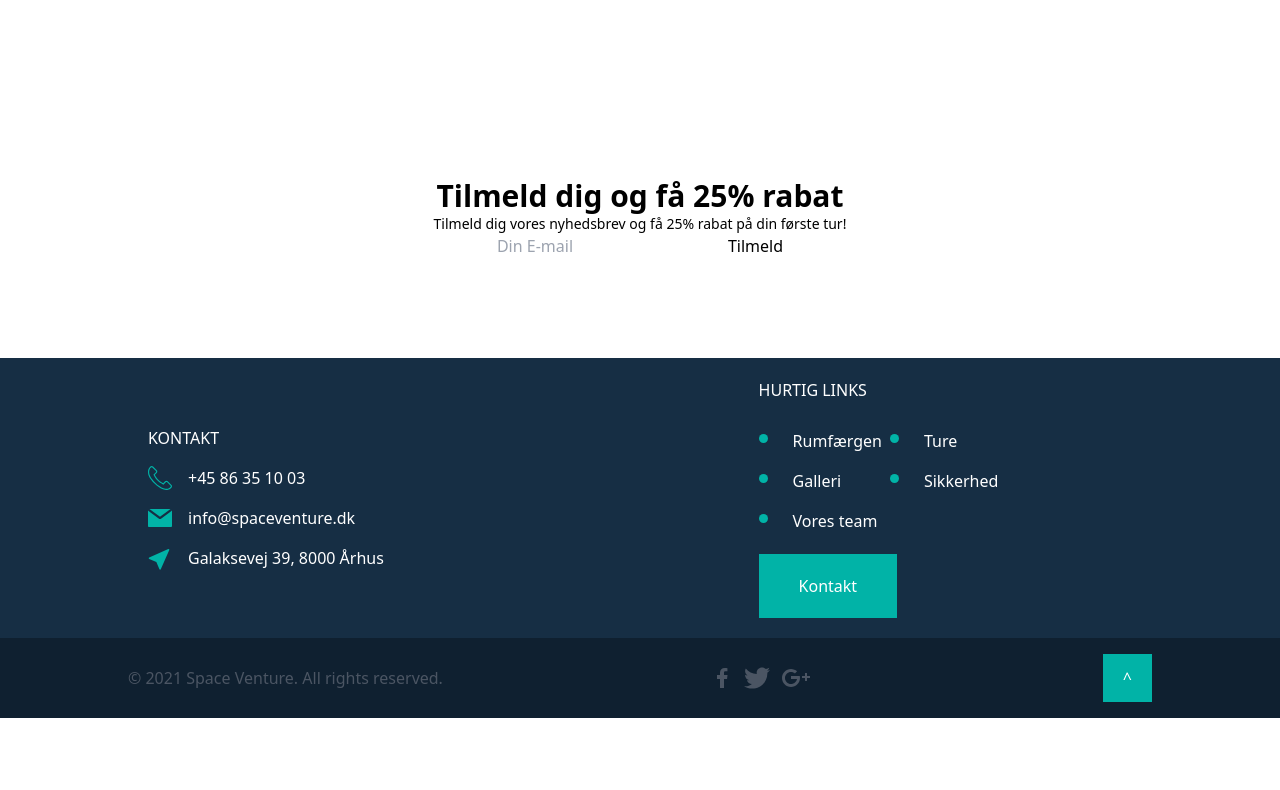
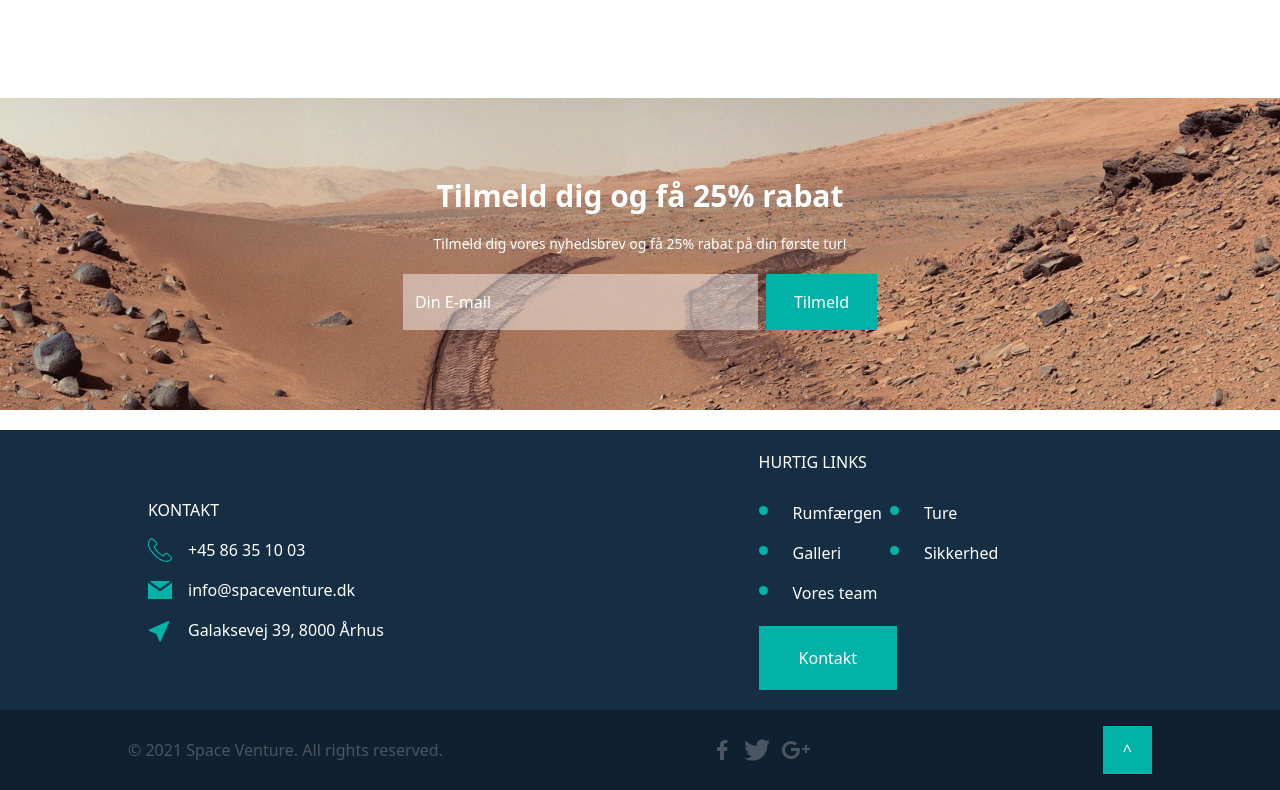
Before and after one commit to fredeskrubba/Space-venture, a React (Create React App) app: page / in a window 1280 px wide. Shown: the part 2595-3385 px from the top of the page. Before the commit the page ends 3313 px from the top, so only its background shows below. Built offline with nearby package versions, Linux system fonts and the light colour scheme; some icons are missing.

Commit message:
frontpage done

```diff
--- a/src/components/Form.jsx
+++ b/src/components/Form.jsx
@@ -1,11 +1,17 @@
+import newsmail from "../images/newsmail.jpg";
+
 const Form = () => {
     return (
-        <section className="p-20 m-5 flex flex-col items-center">
-                <h2 className="text-3xl font-extrabold">Tilmeld dig og få 25% rabat</h2>
-                <p className="text-sm">Tilmeld dig vores nyhedsbrev og få 25% rabat på din første tur!</p>
-                <form action="">
-                    <input type="text" placeholder="Din E-mail"/>
-                    <button>Tilmeld</button>
+        <section className="p-20 my-5 flex flex-col items-center gap-5" style={{
+            backgroundImage: `url(${newsmail})`,
+            backgroundSize: "cover",
+            backgroundPosition: "center"
+        }}>
+                <h2 className="text-3xl font-bold text-white">Tilmeld dig og få 25% rabat</h2>
+                <p className="text-sm text-white">Tilmeld dig vores nyhedsbrev og få 25% rabat på din første tur!</p>
+                <form action="" className="flex gap-2">
+                    <input type="text" placeholder="Din E-mail" className="text-white py-4 pl-3 pr-28 placeholder-white bg-transGrey"/>
+                    <button className="bg-main px-7 py-4 text-white">Tilmeld</button>
                 </form>
             </section>
      );
--- a/tailwind.config.js
+++ b/tailwind.config.js
@@ -6,7 +6,8 @@ module.exports = {
       colors: {
         main: "#01b3a7",
         secondary: "#162e44",
-        secondaryDark: "#0f2030"
+        secondaryDark: "#0f2030",
+        transGrey: "#ffffff73"
       },
     },
   },
```
Also changed, not shown: src/images/newsmail.jpg (renamed from src/images/newsmail-bg.jpg).
